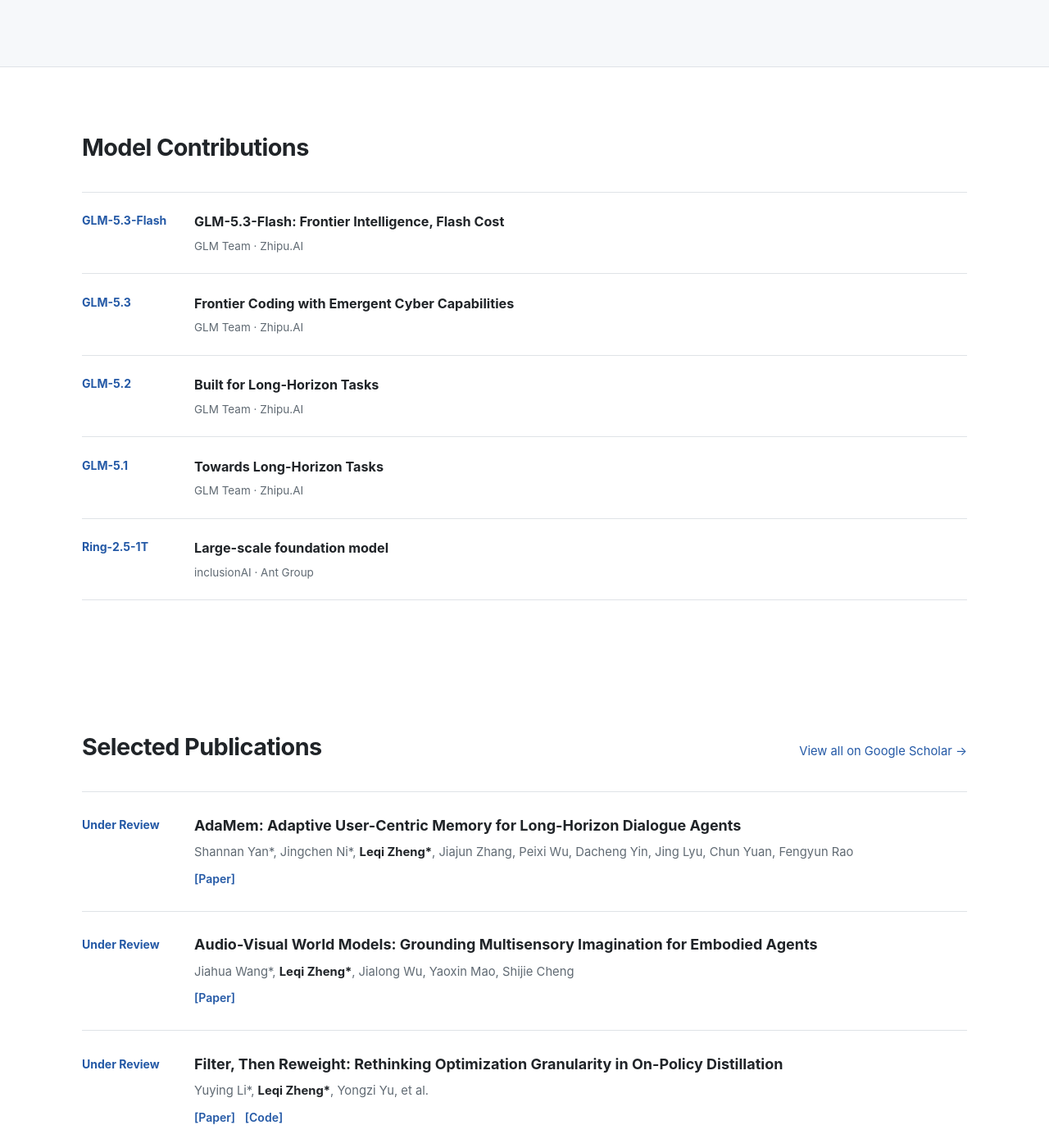
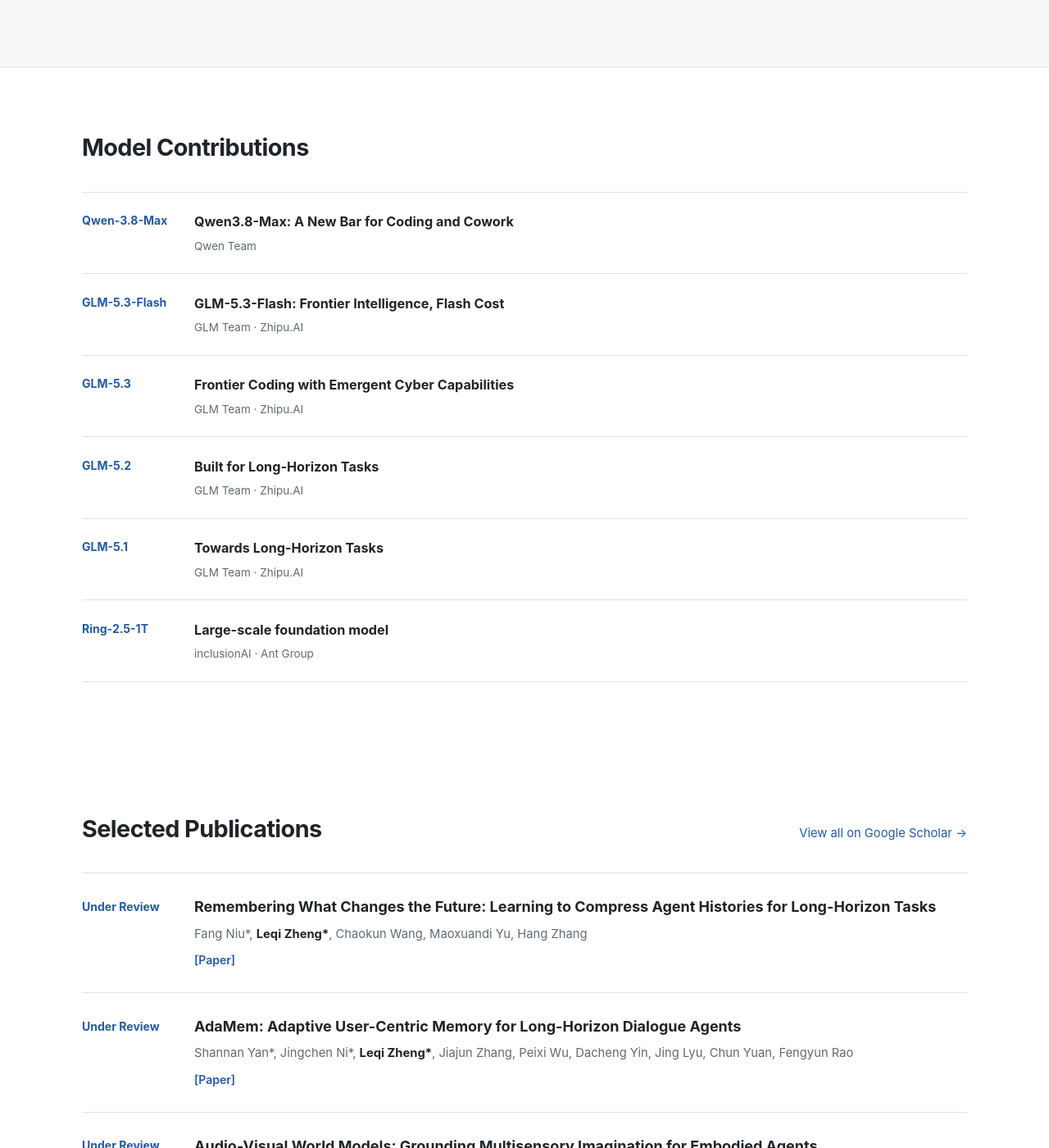
Before and after one commit to LQgdwind/LQgdwind.github.io, a Jekyll site: the page built from _pages/about.md, in a window 1280 px wide and 1400 px high, scrolled down 1066 px. Shown: the whole window at 82% size. Built offline with Jekyll 4.4.1, drawn with Linux system fonts in a browser that asks for light colours; some of the changed text lies outside the part shown.

Commit message:
Update home.yml

```diff
--- a/_data/home.yml
+++ b/_data/home.yml
@@ -36,6 +36,14 @@
       - User-centered design
 
 publications:
+  - title: "Remembering What Changes the Future: Learning to Compress Agent Histories for Long-Horizon Tasks"
+    short_title: "CompactRL"
+    status: "Under Review"
+    authors: >-
+      Fang Niu*, <strong>Leqi Zheng*</strong>, Chaokun Wang, Maoxuandi Yu, Hang Zhang
+    links:
+      - label: "Paper"
+        url: "https://openreview.net/pdf?id=8Z9ecm5Cw0"
   - title: "AdaMem: Adaptive User-Centric Memory for Long-Horizon Dialogue Agents"
     short_title: "AdaMem"
     status: "Under Review"
@@ -150,6 +158,10 @@
       - label: "Code"
         url: "https://github.com/shannany0606/CCMP"
 model_contributions:
+  - name: "Qwen-3.8-Max"
+    note: "Qwen3.8-Max: A New Bar for Coding and Cowork"
+    team: "Qwen Team"
+    url: "https://qwen.ai/blog?id=qwen3.8"
   - name: "GLM-5.3-Flash"
     note: "GLM-5.3-Flash: Frontier Intelligence, Flash Cost"
     team: "GLM Team · Zhipu.AI"
@@ -173,7 +185,7 @@
 
 experience:
   - period: "2026 - Now"
-    organization: "Alibaba Qwen"
+    organization: "Qwen"
     role: "Researcher"
     focus: "Code Agents & LLM Post-training"
   - period: "2026"
@@ -191,6 +203,9 @@
 
 
 awards:
+  - year: "2026"
+    title: "China National Scholarship (Postgraduate)"
+    detail: "Top 1%"
   - year: "2025"
     title: "Yang Huiyan Scholarship"
     detail: "Tsinghua University"
@@ -198,5 +213,5 @@
     title: "Excellent Higher Education Graduate"
     detail: "Beijing Municipality"
   - year: "2021 — 2023"
-    title: "China National Scholarship"
+    title: "China National Scholarship (Undergraduate)"
     detail: "Three consecutive years · Top 1%"
```
